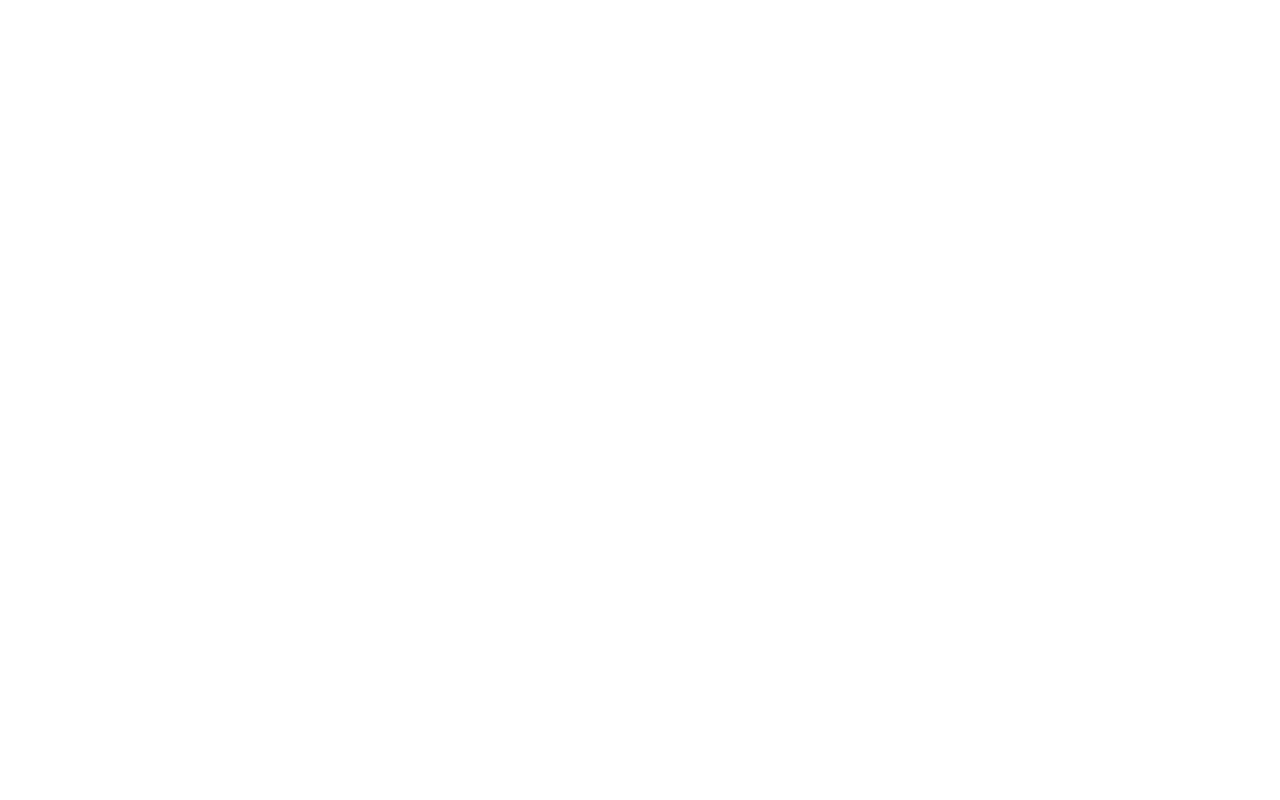
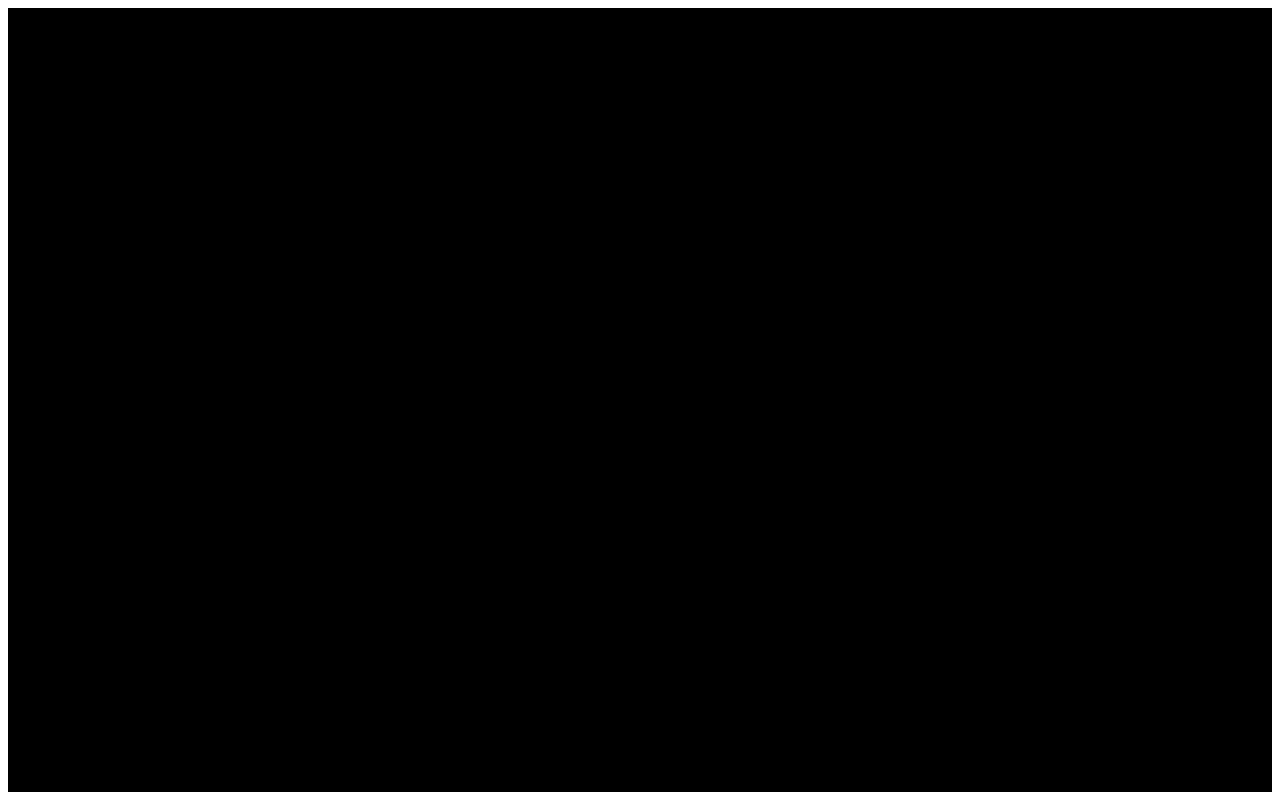
Before and after one commit to theInternauts/multiplanes, a plain HTML site: page index.html in a window 1280 px wide. Drawn offline with Linux system fonts and the light colour scheme.

Commit message:
added boilerplate scene,camera, and renderer

```diff
--- a/index.html
+++ b/index.html
@@ -1,7 +1,20 @@
 <html>
 <head>
 	<title>Multiplanes</title>
+	<style>
+		canvas { width: 100%; height: 100% }
+	</style>
 	<script src="js/three.min.js"></script>
+	<script>
+		window.onload = function(){
+			var scene = new THREE.Scene();
+			var camera = new THREE.PerspectiveCamera( 75, window.innerWidth / window.innerHeight, 0.1, 1000 );
+
+			var renderer = new THREE.WebGLRenderer();
+			renderer.setSize( window.innerWidth, window.innerHeight );
+			document.body.appendChild( renderer.domElement );
+		}
+	</script>
 </head>
 <body>
 
```
